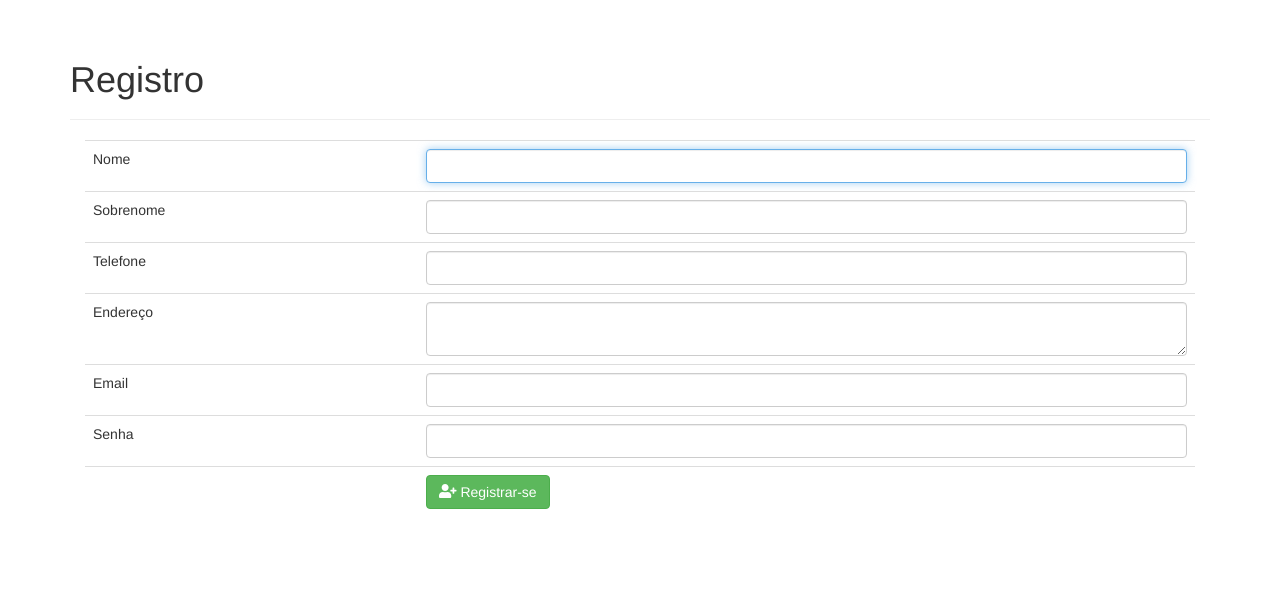
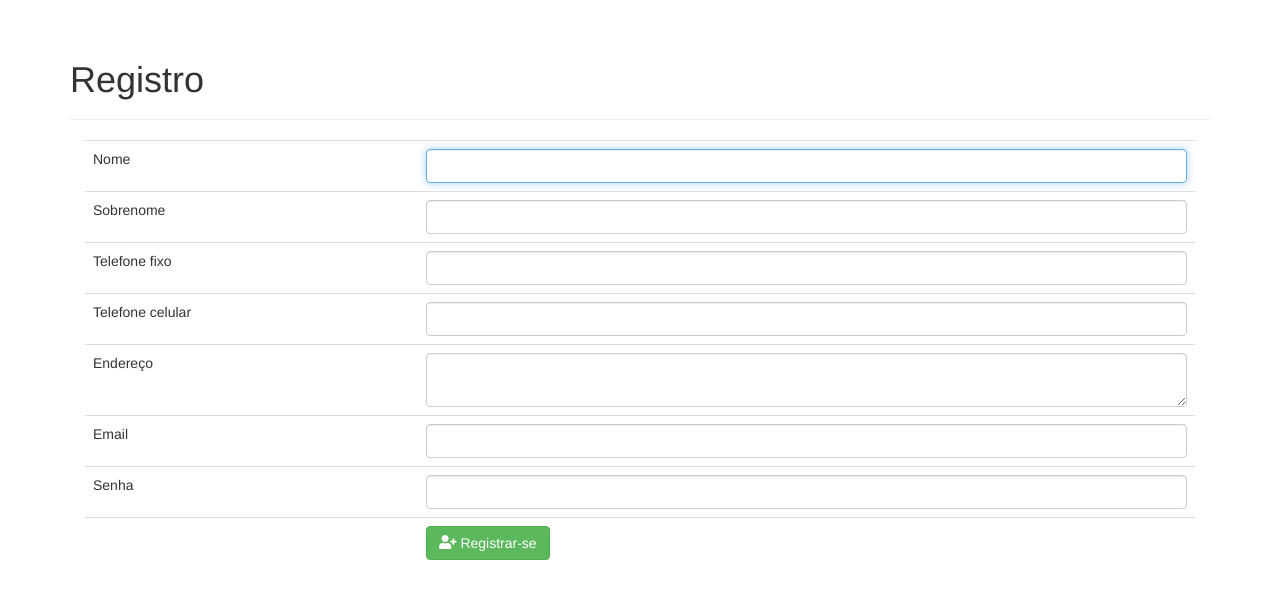
Before and after one commit to jorgeribeiro/fichas-catequese, a PHP site: page /fichas-catequese/registro in a window 1280 px wide. Shown: the part 51-650 px from the top of the page. Run offline with PHP 8.4, Linux system fonts and the light colour scheme; some libraries are stand-ins or nearby versions.

Commit message:
Últimos ajustes

```diff
--- a/login.php
+++ b/login.php
@@ -82,7 +82,7 @@ echo "<div class='col-sm-6 col-md-4 col-md-offset-4'>";
 	if ($access_denied) {
 	    echo "<div class='alert alert-danger margin-top-40' role='alert'>
 	        Acesso não permitido.<br/>
-	        Aguarde a liberação do mesmo.
+	        Solicite a liberação do seu acesso ao administrador do sistema.
 	    </div>";
 	}
 
--- a/registro.php
+++ b/registro.php
@@ -16,7 +16,6 @@ if ($_POST) {
 	// include classes
 	include_once 'config/database.php';
 	include_once 'objects/usuario.php';
-	include_once "libs/php/utils.php";
 
     // get database connection
     $database = new Database();
@@ -24,7 +23,6 @@ if ($_POST) {
 
     // initialize objects
     $usuario = new Usuario($db);
-    $utils = new Utils();
 
     // set user email to detect if it already exists
     $usuario->email = $_POST['email'];
@@ -40,7 +38,8 @@ if ($_POST) {
         // set values to object properties
 		$usuario->nome = $_POST['nome'];
 		$usuario->sobrenome = $_POST['sobrenome'];
-		$usuario->telefone = $_POST['telefone'];
+		$usuario->telefone_fixo = $_POST['telefone_fixo'];
+		$usuario->telefone_celular = $_POST['telefone_celular'];
 		$usuario->endereco = $_POST['endereco'];
 		$usuario->senha = $_POST['senha'];
 		$usuario->status = 0;
@@ -49,7 +48,7 @@ if ($_POST) {
 		if ($usuario->create()) {
 
 		    echo "<div class='alert alert-info'>";
-		        echo "Registro realizado com sucesso. Aguarde a liberação do seu acesso.";
+		        echo "Registro realizado com sucesso. Solicite a liberação do seu acesso ao administrador do sistema.";
 		    echo "</div>";
 
 		    // empty posted values
@@ -78,8 +77,13 @@ echo "<div class='col-md-12'>";
 	        </tr>
 
 	        <tr>
-	            <td>Telefone</td>
-	            <td><input type='text' name='telefone' class='form-control' required value="<?php echo isset($_POST['telefone']) ? htmlspecialchars($_POST['telefone'], ENT_QUOTES) : "";  ?>" /></td>
+	            <td>Telefone fixo</td>
+	            <td><input type='text' name='telefone_fixo' class='telefone_com_ddd form-control' value="<?php echo isset($_POST['telefone_fixo']) ? htmlspecialchars($_POST['telefone_fixo'], ENT_QUOTES) : "";  ?>" /></td>
+	        </tr>
+
+	        <tr>
+	            <td>Telefone celular</td>
+	            <td><input type='text' name='telefone_celular' class='celular_com_ddd form-control' required value="<?php echo isset($_POST['telefone_celular']) ? htmlspecialchars($_POST['telefone_celular'], ENT_QUOTES) : "";  ?>" /></td>
 	        </tr>
 
 	        <tr>
```
